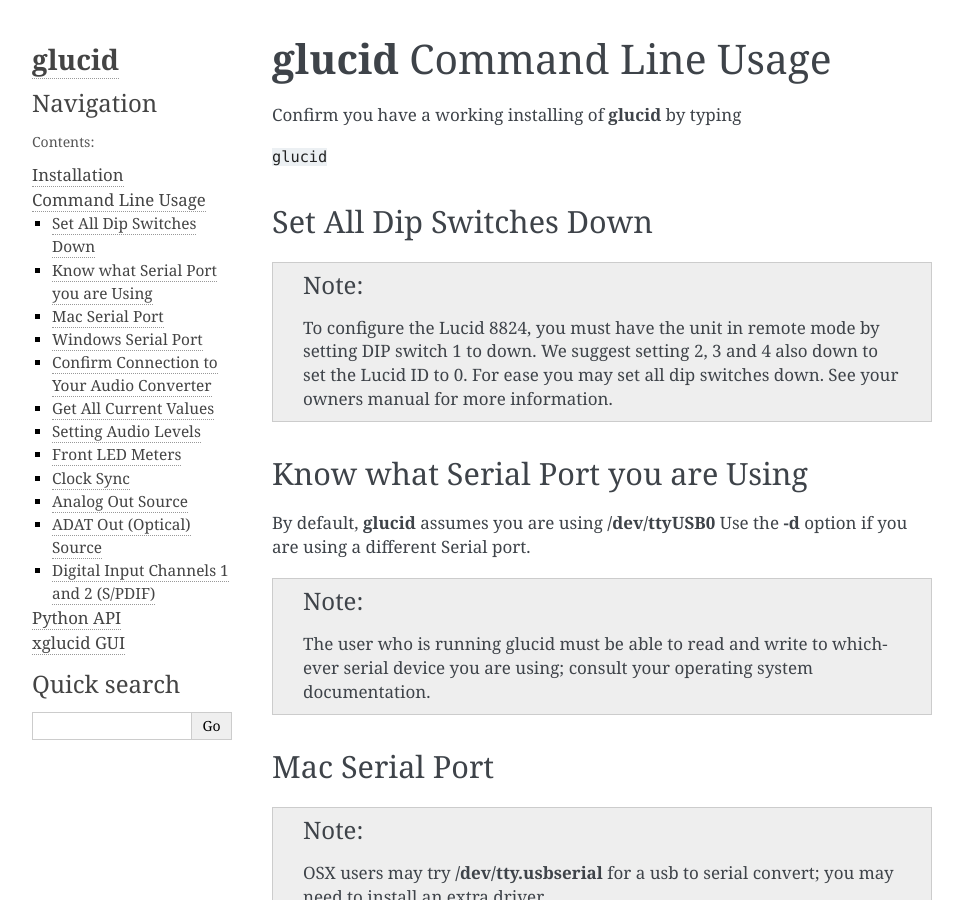
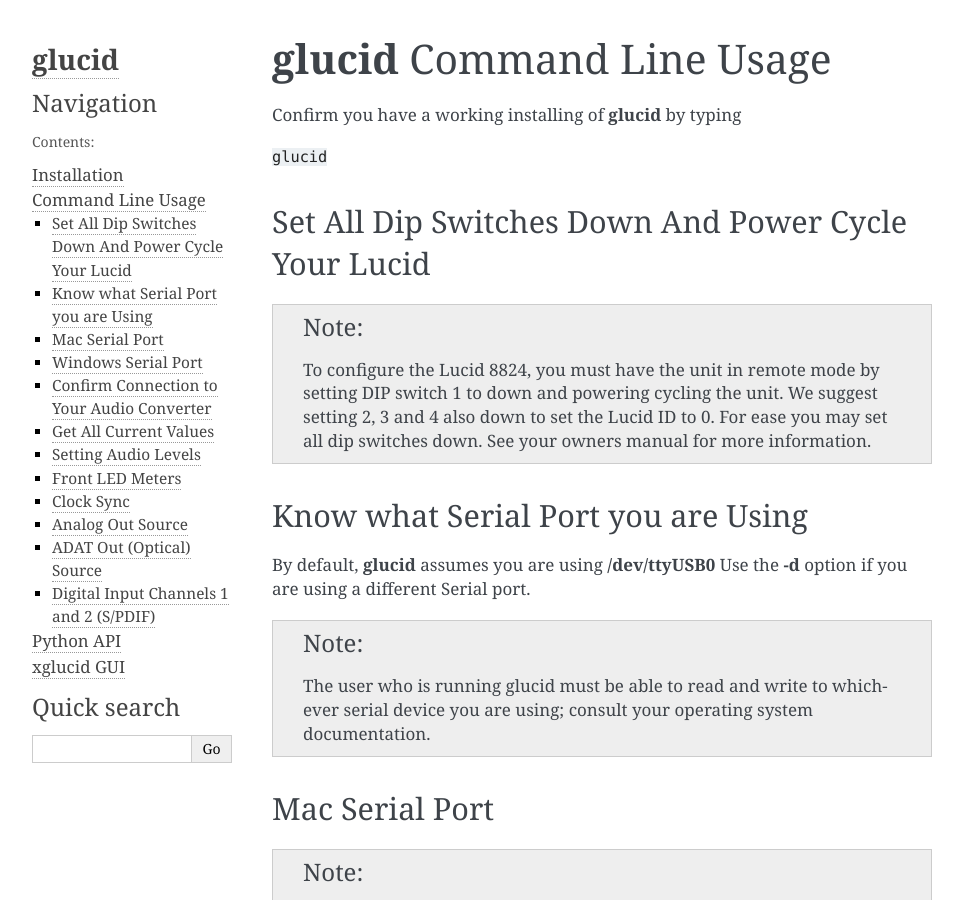
Before and after one commit to danmechanic/glucid, a Sphinx documentation site: the page built from docs/command_line_usage.rst, in a window 1280 px wide and 900 px high. Shown: the whole window, without its empty margins (148-1111 px from the left). Built offline with Sphinx 7.4.7, drawn with Linux system fonts in a browser that asks for light colours.

Commit message:
minor doc updates

```diff
--- a/docs/command_line_usage.rst
+++ b/docs/command_line_usage.rst
@@ -6,12 +6,12 @@
 
 ``glucid``
 
-Set All Dip Switches Down
-=========================
+Set All Dip Switches Down And Power Cycle Your Lucid
+====================================================
 
 .. note::
 
-   To configure the Lucid 8824, you must have the unit in remote mode by setting DIP switch 1 to down.  We suggest setting 2, 3 and 4 also down to set the Lucid ID to 0.  For ease you may set all dip switches down.  See your owners manual for more information.
+   To configure the Lucid 8824, you must have the unit in remote mode by setting DIP switch 1 to down and powering cycling the unit.  We suggest setting 2, 3 and 4 also down to set the Lucid ID to 0.  For ease you may set all dip switches down.  See your owners manual for more information.
 
 Know what Serial Port you are Using
 ===================================
--- a/docs/xglucid.rst
+++ b/docs/xglucid.rst
@@ -27,7 +27,7 @@
 First:
 
 * Power Off your Lucid 8824
-* Flip DIP Switch 1 on your Lucid 8824 to **down**  (remote)  **We recommend setting ALL DIP switches down and leaving them down for as long as you wish to keep your unit configured via software**
+* Flip DIP Switch 1 on your Lucid 8824 to **down** and **power cycle your lucid** (remote)  **We recommend setting ALL DIP switches down and leaving them down for as long as you wish to keep your unit configured via software**
 * Connect a 9 pin Serial connector from the Lucid 8824 to your computer
 * Power On your Lucid 8824
 
```
Also changed, not shown: 13 other files.
